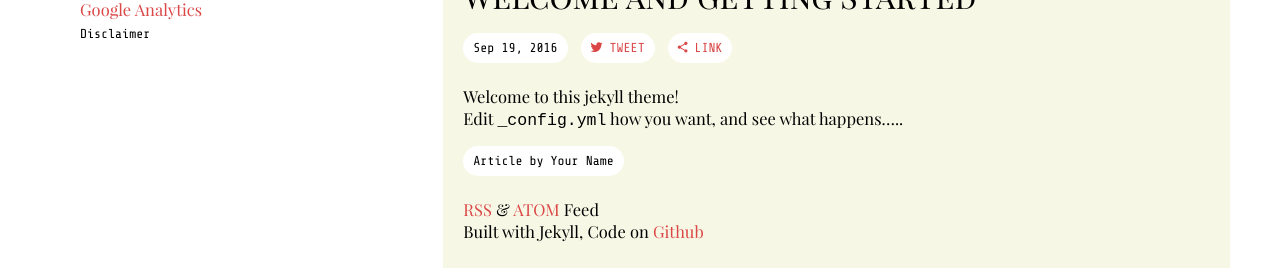
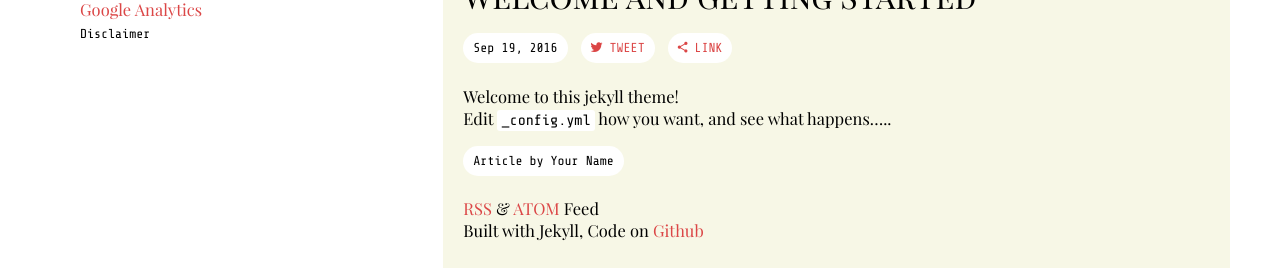
Before and after one commit to lukas-h/onepage, a Jekyll site: the page built from index.html, in a window 1280 px wide. Shown: the part 847-1120 px from the top of the page. Built offline with Jekyll 4.4.1, drawn with Linux system fonts in a browser that asks for light colours; some web fonts are replaced.

Commit message:
code, kbd

```diff
--- a/assets/css/main.css
+++ b/assets/css/main.css
@@ -133,3 +133,11 @@
     margin-bottom: 5px;
     margin-right: 5px;
 }
+code, kbd{
+    background: #fff;
+    border-radius: 3px;
+    line-height: 16.5px;
+    font-family: 'Share Tech Mono', monospace;
+    font-size: 15px;
+    padding: 2px 4px;
+}
```
